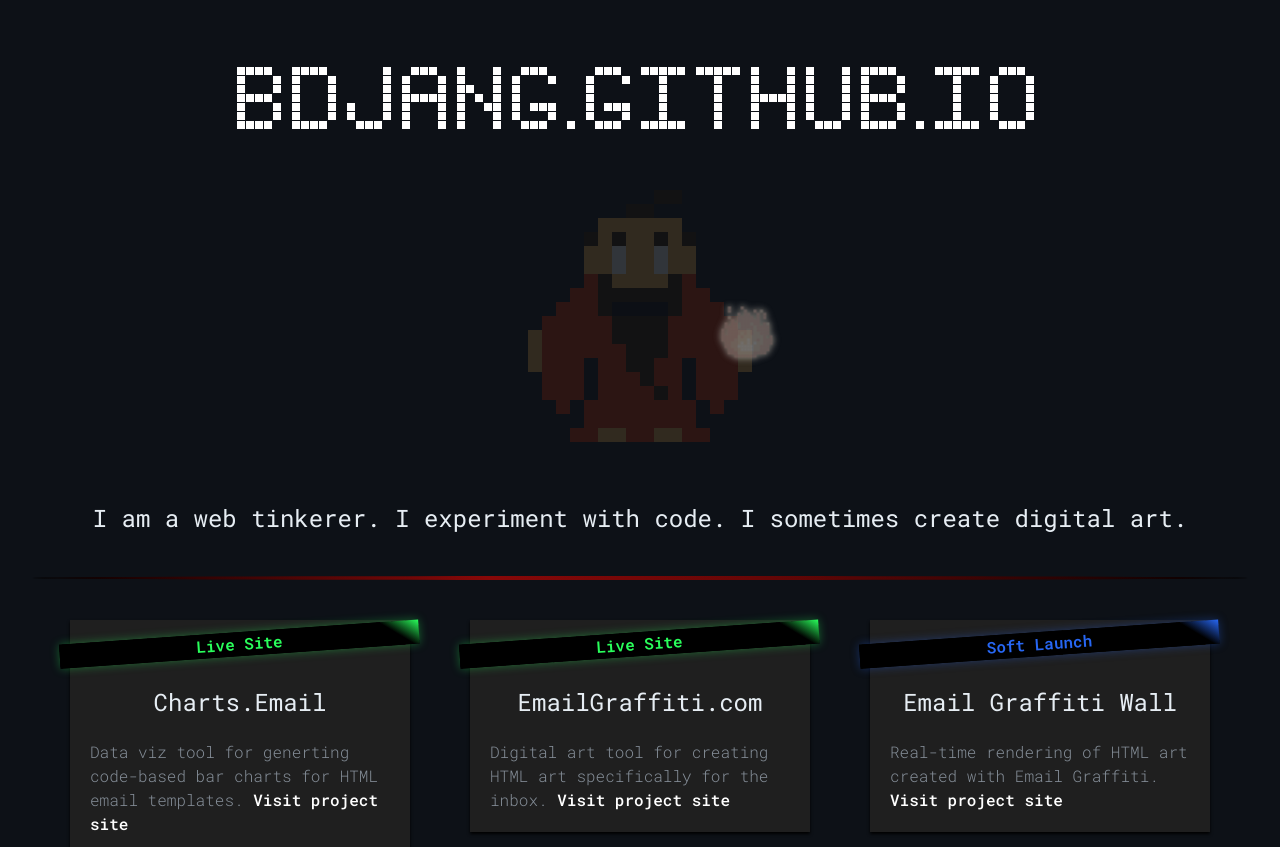
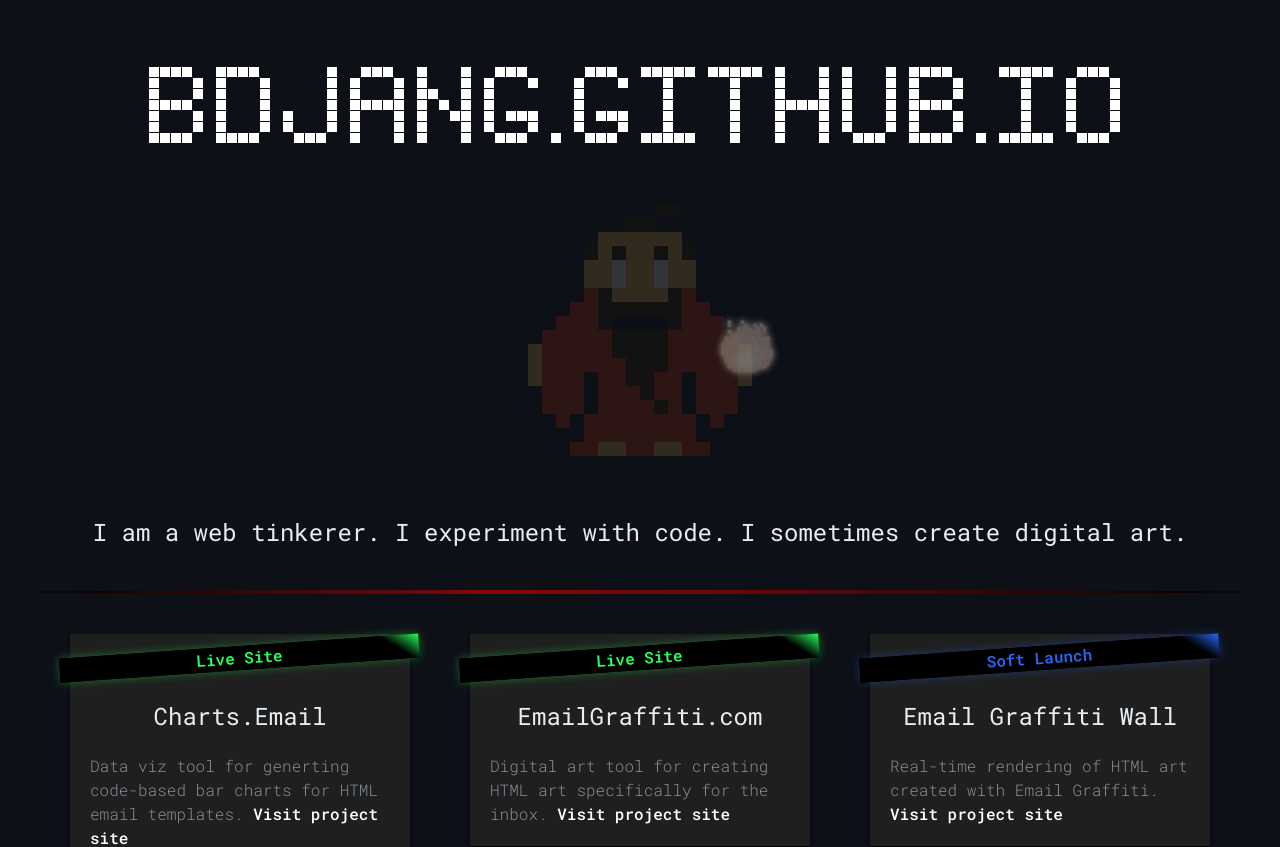
Before and after one commit to bdjang/bdjang.github.io, a React (Vite) app: page / in a window 1280 px wide. Shown: the top 847 px of the page. Built offline with nearby package versions, Linux system fonts and the light colour scheme; no server answers.

Commit message:
Increase pixel name size

```diff
--- a/src/components/PixelName.module.scss
+++ b/src/components/PixelName.module.scss
@@ -10,8 +10,8 @@ section.namePix {
             font-size: 0;
             tr {
                 td {
-                    height: 6px;
-                    width: 6px;
+                    height: 8px;
+                    width: 8px;
                     transition: background-color 175ms ease-out, border-radius 250ms ease-out;
                 }
             }
```
